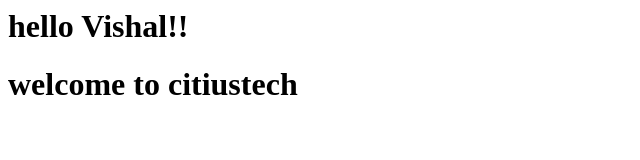
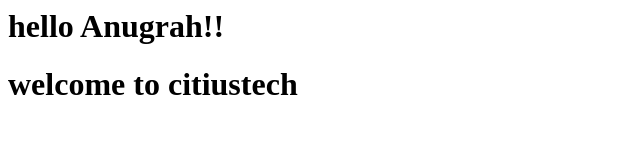
Before and after one commit to Vishal-Vichu/azure, a plain HTML site: page index.html in a window 1280 px wide. Shown: the whole page, without its empty margins (0-640 px from the left). Drawn offline with Linux system fonts and the light colour scheme.

Commit message:
added anugrah name

```diff
--- a/index.html
+++ b/index.html
@@ -1,4 +1,4 @@
 <html>
-	<h1>hello Vishal!!</h1>
+	<h1>hello Anugrah!!</h1>
 	<h1> welcome to citiustech </h1>
 </html>
```
